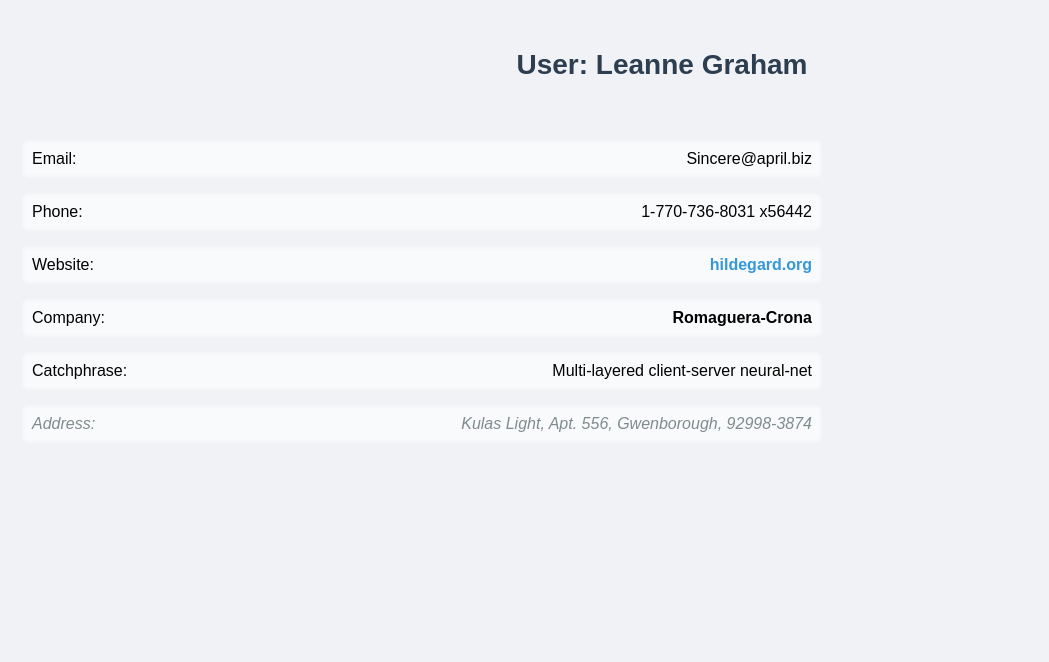
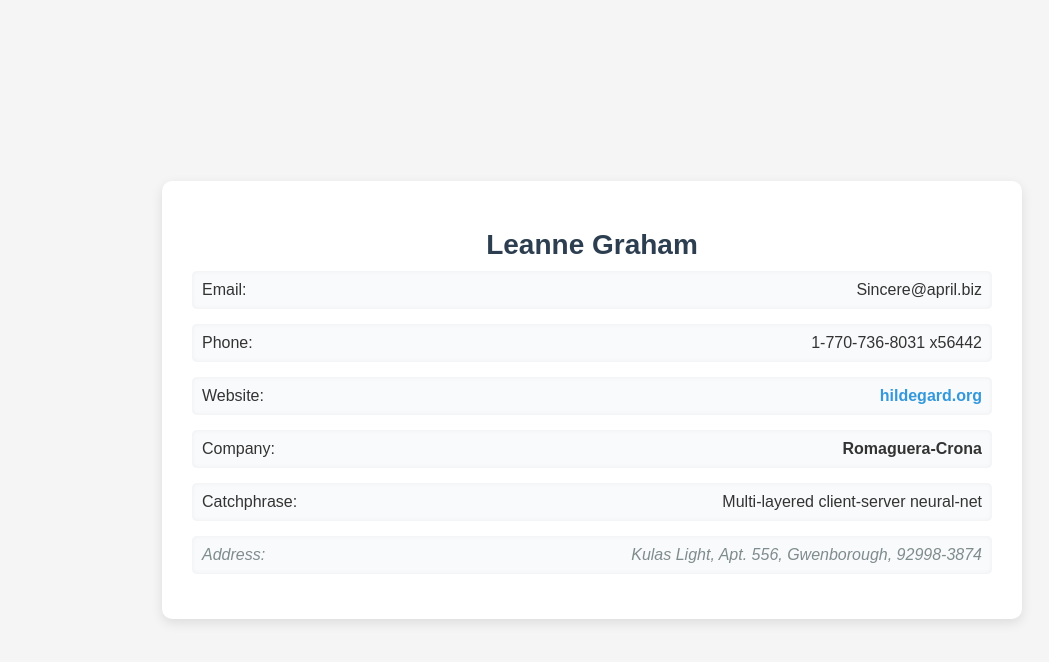
Before and after one commit to AmalStudentWepro/HomeWork-42, a plain HTML site: page user.html in a window 1280 px wide. Shown: the whole page, without its empty margins (48-1097 px from the left). Drawn offline with Linux system fonts and the light colour scheme.

Commit message:
Add files via upload

```diff
--- a/css/style.css
+++ b/css/style.css
@@ -63,25 +63,35 @@ button {
 
 
 
+body {
+  font-family: 'Arial', sans-serif;
+  background-color: #f5f5f5;
+  margin: 0;
+  padding: 0;
+  display: flex;
+  justify-content: center;
+  align-items: center;
+  height: 100vh;
+  color: #333;
+}
 
 #user-info-container {
+  background-color: #ffffff;
   padding: 30px;
   border-radius: 10px;
+  box-shadow: 0 4px 12px rgba(0, 0, 0, 0.1);
   width: 90%;
   max-width: 800px;
   margin: 20px;
-  padding-top: 100px;
 }
 
 h1 {
   font-size: 28px;
+  margin-bottom: 10px;
   color: #2c3e50;
-  position: fixed;
-  top: 20px;
-  width: 100%;
-  padding: 10px 0;
+  text-align: center;
+  font-weight: bold;
 }
-
 
 p {
   font-size: 18px;
--- a/js/user.js
+++ b/js/user.js
@@ -2,7 +2,7 @@ function createUserInfo(data) {
     const userInfoContainer = document.getElementById("user-info-container");
 
     const userName = document.createElement("h1");
-    userName.textContent = `User: ${data.name}`;
+    userName.textContent = `${data.name}`;
 
     const userEmail = document.createElement("div");
     userEmail.classList.add("info-item");
```
Also changed, not shown: index.html (+1 -1 lines).
